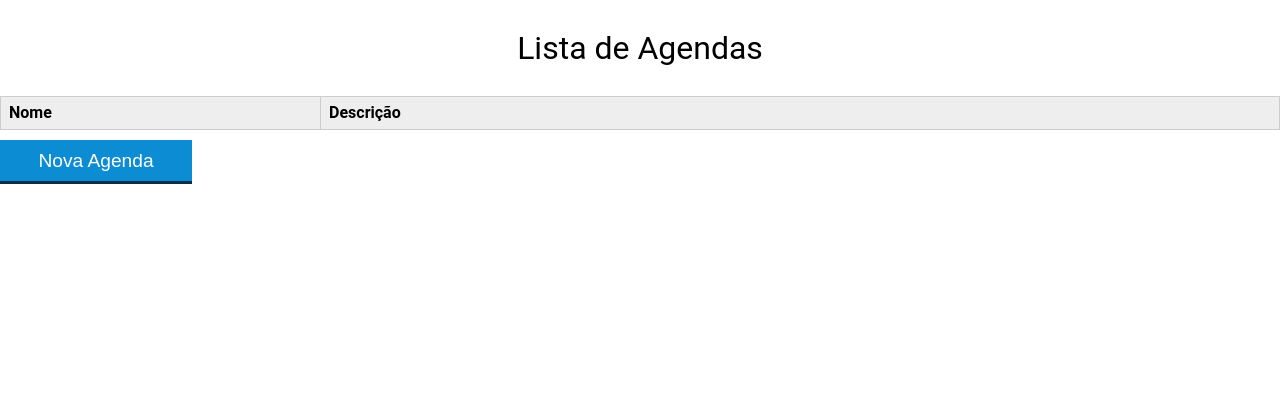
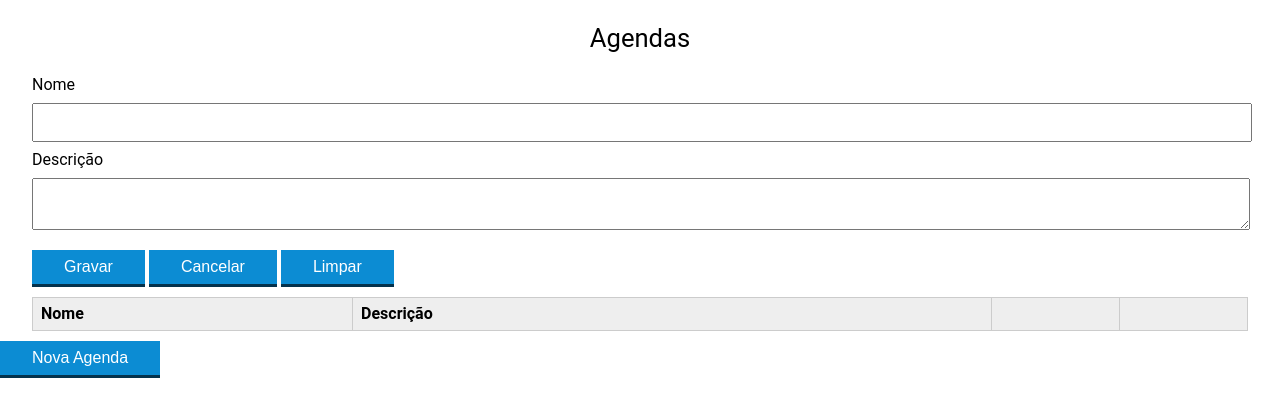
Before and after one commit to tarcisjb/agenda, a plain HTML site: page index.html in a window 1280 px wide. Drawn offline with Linux system fonts and the light colour scheme; no server answers.

Commit message:
Inclusão do formulário na mesma página que lista agendas

```diff
--- a/controller/AgendaController.js
+++ b/controller/AgendaController.js
@@ -21,7 +21,7 @@ class AgendaController {
     }
 
     buscaAgendas() {
-        var xhr = new XMLHttpRequest();
+        let xhr = new XMLHttpRequest();
         xhr.open("GET", this._urlAgenda);
         xhr.setRequestHeader("Content-Type", "application/json");
         xhr.setRequestHeader("Access-Control-Allow-Origin", "*");
--- a/css/index.css
+++ b/css/index.css
@@ -1,4 +1,24 @@
 html {
+    font-family:Roboto,Helvetica,Arial,sans-serif;
+}
+
+div {
+	margin: 0 2em;
+}
+
+form label, form legend {
+	display:block;
+/*	font-size: 20px; */
+	font-size: 16px;
+	margin: 0 0 10px;
+}
+
+.input-padrao {
+	display: block;
+	margin: 0 0 10px;
+/*	padding: 10px 25px; */
+	padding: 10px 0;
+	width: 100%;
     font-family:Roboto,Helvetica,Arial,sans-serif;
 }
 
@@ -10,6 +30,10 @@ html {
     width: 20em;
 }
 
+#coluna-alterar, #coluna-excluir {
+    width: 8em;
+}
+
 /*
 #coluna-descricao {
     width: 70%;
@@ -17,7 +41,7 @@ html {
 */
 
 h1 {
-	font-size: 2em;
+	font-size: 1.6em;
 /*	display:inline-block;*/
 	vertical-align:	middle;
     text-align: center;
@@ -42,7 +66,8 @@ button{
 	padding: .5em 2em;
 	border: 0;
 	border-bottom: 3px solid;
-	font-size: 1.2em;
+/*	font-size: 1.2em; */
+	font-size: 1em;
 	cursor: pointer;
 	margin: 0;
 	margin-top: -3px;
--- a/index.html
+++ b/index.html
@@ -3,19 +3,44 @@
     <head>
         <meta charset="UTF-8">
 		<meta name="viewport" content="width=device-width">
-		<title>Lista de Agendas</title>
+        <title>Agendas</title>
 		<link rel="stylesheet" href="css/reset.css">
 		<link rel="stylesheet" href="css/index.css">
-		<link href="https://fonts.googleapis.com/css?family=Montserrat&display=swap" rel="stylesheet">
+        <link href="https://fonts.googleapis.com/css?family=Montserrat&display=swap" rel="stylesheet">
     </head>
     <body>
 		<header>
 			<div class="container">
-				<h1 class="titulo">Lista de Agendas</h1>
+				<h1 class="titulo">Agendas</h1>
 			</div>
         </header>
         <main>
             <div id="mensagemView"></div>
+
+            <form>
+                <div class="form-group">
+                    <input type="hidden" id="id" value="">
+                </div>
+
+                <div class="form-group">
+                    <label for="nome">Nome</label>
+                    <input type="text" id="nome" class="input-padrao" required>
+                </div>
+
+                <div class="form-group">
+                    <label for="descricao">Descrição</label>
+                    <textarea cols="70" rows="2" id="descricao" class="input-padrao" required></textarea>
+                </div>
+
+                <span id="erro-ajax" class="invisivel">Erro ao cadastrar nova agenda</span>
+
+                <div>
+                    <button id="botao-gravar" type="submit" class="botao bto-principal">Gravar</button>
+                    <button id="botao-cancelar" type="reset" class="botao bto-principal">Cancelar</button>
+                    <button class="botao bto-principal">Limpar</button>
+                </div>
+
+            </form>
 
             <div id="agendasView"></div>
 
@@ -23,10 +48,15 @@
             <table id="tabela-agenda">
                 <col id="coluna-nome">
                 <col id="coluna-descricao">
+                <col id="coluna-alterar">
+                <col id="coluna-excluir">
+
                 <thead>
                     <tr>
                         <th class="th-agenda">Nome</th>
                         <th class="th-agenda">Descrição</th>
+                        <th class="th-agenda"></th>
+                        <th class="th-agenda"></th>
                     </tr>
                 </thead>
                 <tbody>
--- a/view/AgendasView.js
+++ b/view/AgendasView.js
@@ -10,10 +10,15 @@ class AgendasView extends View {
             <table id="tabela-agenda">
                 <col id="coluna-nome">
                 <col id="coluna-descricao">
+                <col id="coluna-alterar">
+                <col id="coluna-excluir">
+
                 <thead>
                     <tr>
                         <th class="th-agenda">Nome</th>
                         <th class="th-agenda">Descrição</th>
+                        <th class="th-agenda"></th>
+                        <th class="th-agenda"></th>
                     </tr>
                 </thead>
                 <tbody>
```
Also changed, not shown: agenda-form.html (+2 -3 lines).
